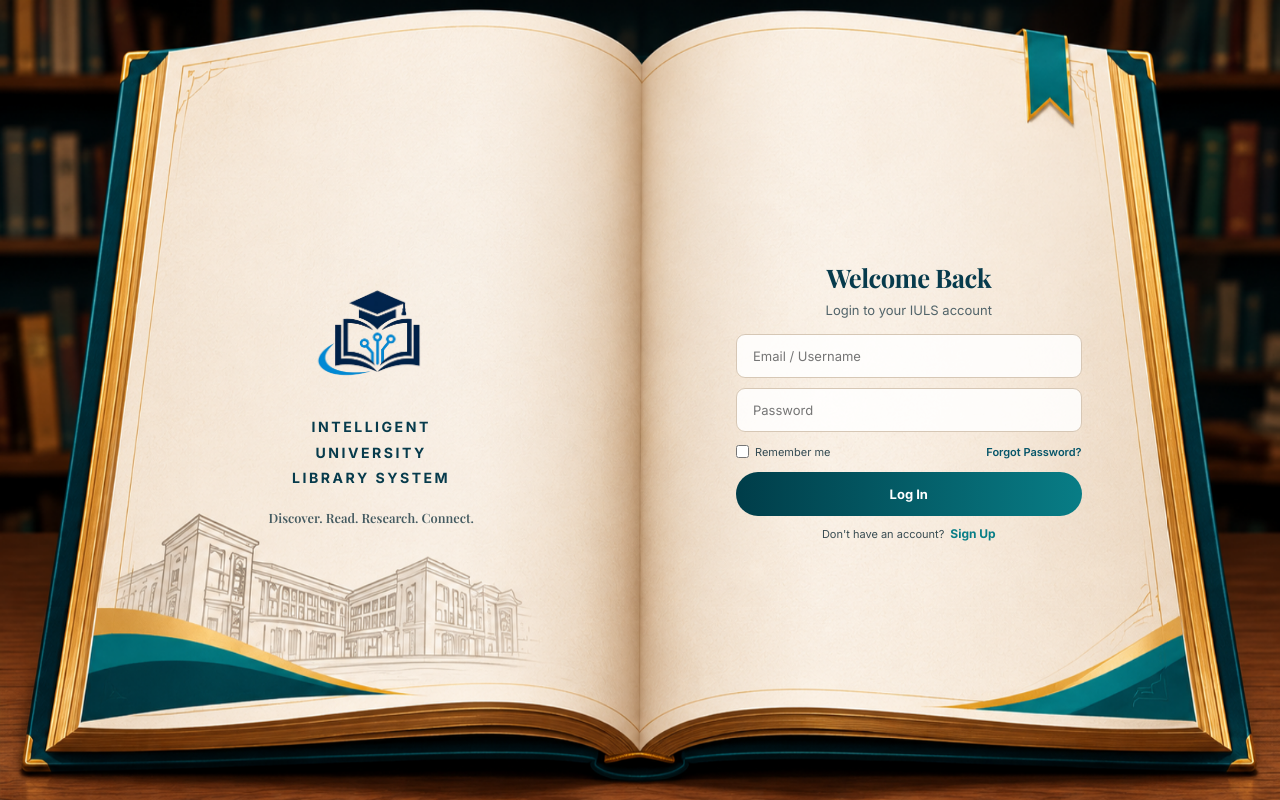
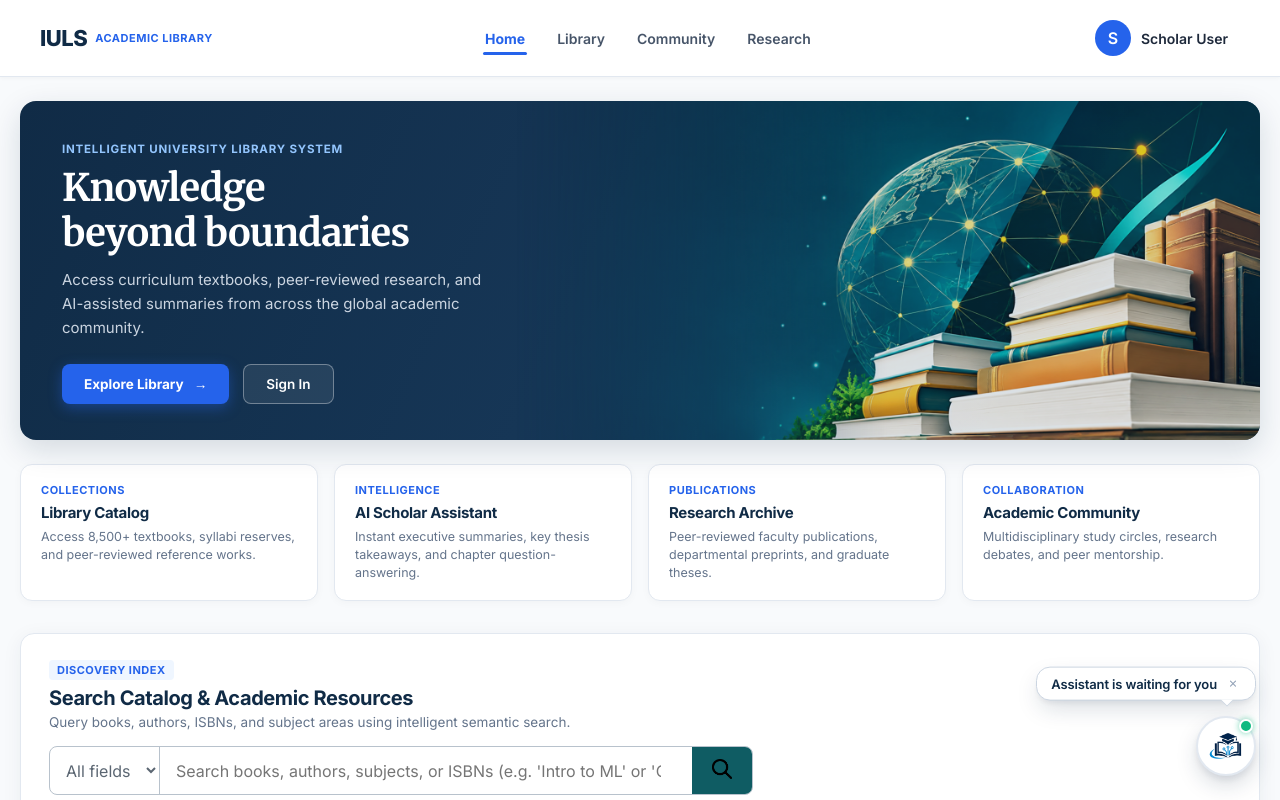
Before and after one commit to afsalahamad/FOT-IULS, a React (Vite) app in the folder fot-iuls/: page / in a window 1280 px wide. Shown: the top 800 px of the page. Built offline with nearby package versions, Linux system fonts and the light colour scheme.

Commit message:
Add hash-based navigation and auth return link
Route between app pages using URL hashes, highlight the active navigation item, and tailor profile actions for guests and signed-in users. Add a return-to-library button on the authentication page.

```diff
--- a/fot-iuls/src/App.tsx
+++ b/fot-iuls/src/App.tsx
@@ -1,15 +1,145 @@
+import { useEffect, useState } from 'react';
+import Home from './Pages/Home';
+import Reading from './Pages/Reading';
+import { ReaderPage } from './Pages/Reader';
+import Community from './Pages/Community';
+import Login from './Pages/Login';
+import Signup from './Pages/Signup';
+import EditProfile from './Pages/EditProfile';
+import Admin from './Pages/Admin';
+import { INITIAL_BOOKS } from './data/booksData';
+import { AIAssistant } from './components/Assistant/AIAssistant';
 import './App.css';
 
+function App() {
+   const [hash, setHash] = useState(() => window.location.hash || '#home');
+   const [selectedBookId, setSelectedBookId] = useState<string>(() => {
+      // Check if hash has a book ID
+      const match = window.location.hash.match(/[?&]id=([^&]+)/) || window.location.hash.match(/#reading\/([^/?]+)/);
+      return match ? match[1] : INITIAL_BOOKS[0].id;
+   });
 
-import Login from './Pages/Login';
+   const [profile, setProfile] = useState({
+      name: 'Scholar User',
+      email: 'scholar@iulms.edu',
+      phone: '+1 234 567 890',
+      department: 'Computer Science & Engineering',
+   });
 
-function App() {
-    return (
-        <div>
+   useEffect(() => {
+      const updateHash = () => {
+         const currentHash = window.location.hash || '#home';
+         setHash(currentHash);
 
-            <Login />
-        </div>
-    );
+         // If hash specifies a book, update selected book ID
+         const match = currentHash.match(/[?&]id=([^&]+)/) || currentHash.match(/#reading\/([^/?]+)/);
+         if (match) {
+            setSelectedBookId(match[1]);
+         }
+      };
+
+      window.addEventListener('hashchange', updateHash);
+      return () => window.removeEventListener('hashchange', updateHash);
+   }, []);
+
+   // Handle smooth scrolling when navigating to sections on Home
+   useEffect(() => {
+      if (['#home', '#library', '#research'].includes(hash)) {
+         const scrollTimer = setTimeout(() => {
+            if (hash === '#home') {
+               window.scrollTo({ top: 0, behavior: 'smooth' });
+            } else {
+               const targetId = hash.slice(1);
+               const el = document.getElementById(targetId);
+               if (el) {
+                  el.scrollIntoView({ behavior: 'smooth' });
+               }
+            }
+         }, 80);
+
+         return () => clearTimeout(scrollTimer);
+      }
+   }, [hash]);
+
+   const handleSelectBook = (bookId: string) => {
+      setSelectedBookId(bookId);
+      window.location.hash = `#reading?id=${bookId}`;
+      window.scrollTo({ top: 0, behavior: 'smooth' });
+   };
+
+   const renderCurrentPage = () => {
+      // Route: Admin Dashboard
+      if (hash === '#admin') {
+         return <Admin />;
+      }
+
+      // Route: Login
+      if (hash === '#login') {
+         return <Login />;
+      }
+
+      // Route: Signup
+      if (hash === '#signup') {
+         return <Signup />;
+      }
+
+      // Route: Edit Profile
+      if (hash === '#edit-profile') {
+         return (
+            <EditProfile
+               {...profile}
+               onSave={(nextProfile) => {
+                  setProfile(nextProfile);
+                  window.location.hash = '#home';
+               }}
+               onCancel={() => {
+                  window.location.hash = '#home';
+               }}
+            />
+         );
+      }
+
+      // Route: Ayas's Reader Mode (for document upload & PDF chapter AI analyzer)
+      if (hash === '#reader' || hash.startsWith('#reader')) {
+         return <ReaderPage />;
+      }
+
+      // Route: Reading Page (with AI Summary & Chapter Viewer)
+      if (hash.startsWith('#reading') || hash.startsWith('#read')) {
+         return (
+            <Reading
+               bookId={selectedBookId}
+               onBack={() => {
+                  window.location.hash = '#library';
+               }}
+            />
+         );
+      }
+
+      // Route: Standalone Academic Community Page
+      if (hash === '#community') {
+         return (
+            <Community
+               profileName={profile.name}
+            />
+         );
+      }
+
+      // Default Route: Home Page (also handles #home, #library, #research)
+      return (
+         <Home
+            profileName={profile.name}
+            onSelectBook={handleSelectBook}
+         />
+      );
+   };
+
+   return (
+      <>
+         {renderCurrentPage()}
+         <AIAssistant />
+      </>
+   );
 }
 
 export default App;
--- a/fot-iuls/src/components/Navbar.css
+++ b/fot-iuls/src/components/Navbar.css
@@ -81,6 +81,7 @@
 .navbar-links {
   display: flex;
   gap: 28px;
+  align-items: center;
 }
 
 .navbar-links a {
@@ -88,11 +89,40 @@
   color: #475569;
   font-size: 14px;
   font-weight: 600;
+  padding: 6px 2px;
+  position: relative;
   transition: color 0.15s ease;
 }
 
 .navbar-links a:hover {
   color: #2563eb;
+}
+
+.navbar-links a.active {
+  color: #2563EB;
+  font-weight: 700;
+}
+
+.navbar-links a.active::after {
+  content: '';
+  position: absolute;
+  bottom: -2px;
+  left: 0;
+  width: 100%;
+  height: 2.5px;
+  background: #2563EB;
+  border-radius: 2px;
+}
+
+.profile-dropdown .dropdown-signout {
+  color: #dc2626;
+  border-top: 1px solid #f1f5f9;
+  margin-top: 4px;
+}
+
+.profile-dropdown .dropdown-signout:hover {
+  background: #fef2f2;
+  color: #b91c1c;
 }
 
 /* Login and signup buttons */
--- a/fot-iuls/src/components/Navigation.tsx
+++ b/fot-iuls/src/components/Navigation.tsx
@@ -1,21 +1,28 @@
-
 import { useEffect, useRef, useState } from "react";
 import "./Navbar.css";
 import ProfileSelector from "./ProfileSelector";
 
-// Navigation Props
 interface NavigationProps {
     profileName?: string;
 }
 
 function Navigation({ profileName = "Guest" }: NavigationProps) {
+    const [profileOpen, setProfileOpen] = useState(false);
+    const [currentHash, setCurrentHash] = useState(() => window.location.hash || '#home');
+    const profileRef = useRef<HTMLDivElement>(null);
 
-    const [profileOpen, setProfileOpen] = useState(false);
-    const profileRef = useRef<HTMLDivElement>(null);
+    // Sync active hash on hashchange
+    useEffect(() => {
+        const handleHashChange = () => {
+            setCurrentHash(window.location.hash || '#home');
+        };
+
+        window.addEventListener('hashchange', handleHashChange);
+        return () => window.removeEventListener('hashchange', handleHashChange);
+    }, []);
 
     // Close dropdown when clicking outside
     useEffect(() => {
-
         const closeMenu = (event: MouseEvent) => {
             if (!profileRef.current?.contains(event.target as Node)) {
                 setProfileOpen(false);
@@ -23,41 +30,85 @@ function Navigation({ profileName = "Guest" }: NavigationProps) {
         };
 
         document.addEventListener("mousedown", closeMenu);
-
         return () => {
             document.removeEventListener("mousedown", closeMenu);
         };
+    }, []);
 
-    }, []);
+    // Handle in-page scrolling and same-hash clicks
+    const handleNavClick = (targetHash: string, e: React.MouseEvent<HTMLAnchorElement>) => {
+        if (targetHash === '#home') {
+            if (window.location.hash === '#home' || !window.location.hash) {
+                e.preventDefault();
+                window.scrollTo({ top: 0, behavior: 'smooth' });
+            }
+        } else if (targetHash === '#library' || targetHash === '#research') {
+            const targetId = targetHash.slice(1);
+            const el = document.getElementById(targetId);
+            if (el) {
+                e.preventDefault();
+                window.location.hash = targetHash;
+                el.scrollIntoView({ behavior: 'smooth' });
+            }
+        }
+    };
 
     return (
         <nav className="navbar" aria-label="Main navigation">
-
             {/* Logo */}
-            <a href="#home" className="navbar-logo" aria-label="IULS home">
+            <a
+                href="#home"
+                className="navbar-logo"
+                aria-label="IULS home"
+                onClick={(e) => handleNavClick('#home', e)}
+            >
                 <h2>IULS</h2>
                 <span className="logo-sub">Academic Library</span>
             </a>
 
-            {/* Navigation Links */}
+            {/* Navigation Links with Active State */}
             <div className="navbar-links">
-                <a href="#home">Home</a>
-                <a href="#library">Library</a>
-                <a href="#community">Community</a>
-                <a href="#research">Research</a>
+                <a
+                    href="#home"
+                    className={currentHash === '#home' || !currentHash ? 'active' : ''}
+                    onClick={(e) => handleNavClick('#home', e)}
+                >
+                    Home
+                </a>
+                <a
+                    href="#library"
+                    className={currentHash === '#library' ? 'active' : ''}
+                    onClick={(e) => handleNavClick('#library', e)}
+                >
+                    Library
+                </a>
+                <a
+                    href="#community"
+                    className={currentHash === '#community' ? 'active' : ''}
+                >
+                    Community
+                </a>
+                <a
+                    href="#research"
+                    className={currentHash === '#research' ? 'active' : ''}
+                    onClick={(e) => handleNavClick('#research', e)}
+                >
+                    Research
+                </a>
             </div>
 
             {/* Navigation Actions */}
             <div className="navbar-actions">
-
-                <div className="navbar-buttons">
-                    <a href="#login" className="login-btn">Login</a>
-                    <a href="#signup" className="register-btn">Sign Up</a>
-                </div>
+                {/* Only show Login / Sign Up if user is a Guest */}
+                {profileName === "Guest" && (
+                    <div className="navbar-buttons">
+                        <a href="#login" className="login-btn">Login</a>
+                        <a href="#signup" className="register-btn">Sign Up</a>
+                    </div>
+                )}
 
                 {/* Profile Dropdown */}
                 <div className="profile-menu" ref={profileRef}>
-
                     <ProfileSelector
                         name={profileName}
                         onClick={() => setProfileOpen((open) => !open)}
@@ -65,7 +116,6 @@ function Navigation({ profileName = "Guest" }: NavigationProps) {
 
                     {profileOpen && (
                         <div className="profile-dropdown" role="menu">
-
                             <a
                                 href="#edit-profile"
                                 role="menuitem"
@@ -75,20 +125,35 @@ function Navigation({ profileName = "Guest" }: NavigationProps) {
                             </a>
 
                             <a
-                                href="#login"
+                                href="#admin"
                                 role="menuitem"
                                 onClick={() => setProfileOpen(false)}
                             >
-                                Sign In
+                                Admin Dashboard
                             </a>
 
+                            {profileName !== "Guest" ? (
+                                <a
+                                    href="#login"
+                                    role="menuitem"
+                                    className="dropdown-signout"
+                                    onClick={() => setProfileOpen(false)}
+                                >
+                                    Sign Out
+                                </a>
+                            ) : (
+                                <a
+                                    href="#login"
+                                    role="menuitem"
+                                    onClick={() => setProfileOpen(false)}
+                                >
+                                    Sign In
+                                </a>
+                            )}
                         </div>
                     )}
-
                 </div>
-
             </div>
-
         </nav>
     );
 }
--- a/fot-iuls/src/components/Pages/Auth/AuthBook.css
+++ b/fot-iuls/src/components/Pages/Auth/AuthBook.css
@@ -27,6 +27,35 @@ body {
     background: #183b40;
 }
 
+
+/* Return to Library Home Button */
+.auth-back-btn {
+    position: fixed;
+    top: 24px;
+    left: 28px;
+    display: inline-flex;
+    align-items: center;
+    gap: 8px;
+    padding: 10px 18px;
+    background: #ffffff;
+    color: #102B46;
+    border: 1px solid #cbd5e1;
+    border-radius: 9999px;
+    font-size: 13.5px;
+    font-weight: 600;
+    text-decoration: none;
+    box-shadow: 0 4px 14px rgba(0, 0, 0, 0.15);
+    transition: all 0.2s ease;
+    z-index: 1000;
+}
+
+.auth-back-btn:hover {
+    background: #f8fafc;
+    border-color: #2563eb;
+    color: #2563eb;
+    transform: translateX(-3px);
+    box-shadow: 0 6px 18px rgba(37, 99, 235, 0.25);
+}
 
 /* =========================================
    MAIN AUTH CONTAINER
--- a/fot-iuls/src/components/Pages/Auth/AuthBook.tsx
+++ b/fot-iuls/src/components/Pages/Auth/AuthBook.tsx
@@ -24,8 +24,15 @@ function AuthBook() {
     };
 
     return (
-
         <div className="auth-container">
+            {/* BACK TO LIBRARY BUTTON */}
+            <a href="#home" className="auth-back-btn" title="Return to Library Home">
+                <svg width="16" height="16" viewBox="0 0 24 24" fill="none" stroke="currentColor" strokeWidth="2.5" strokeLinecap="round" strokeLinejoin="round">
+                    <line x1="19" y1="12" x2="5" y2="12"></line>
+                    <polyline points="12 19 5 12 12 5"></polyline>
+                </svg>
+                <span>Return to Library</span>
+            </a>
 
             {/* MAIN BOOK */}
 
```
